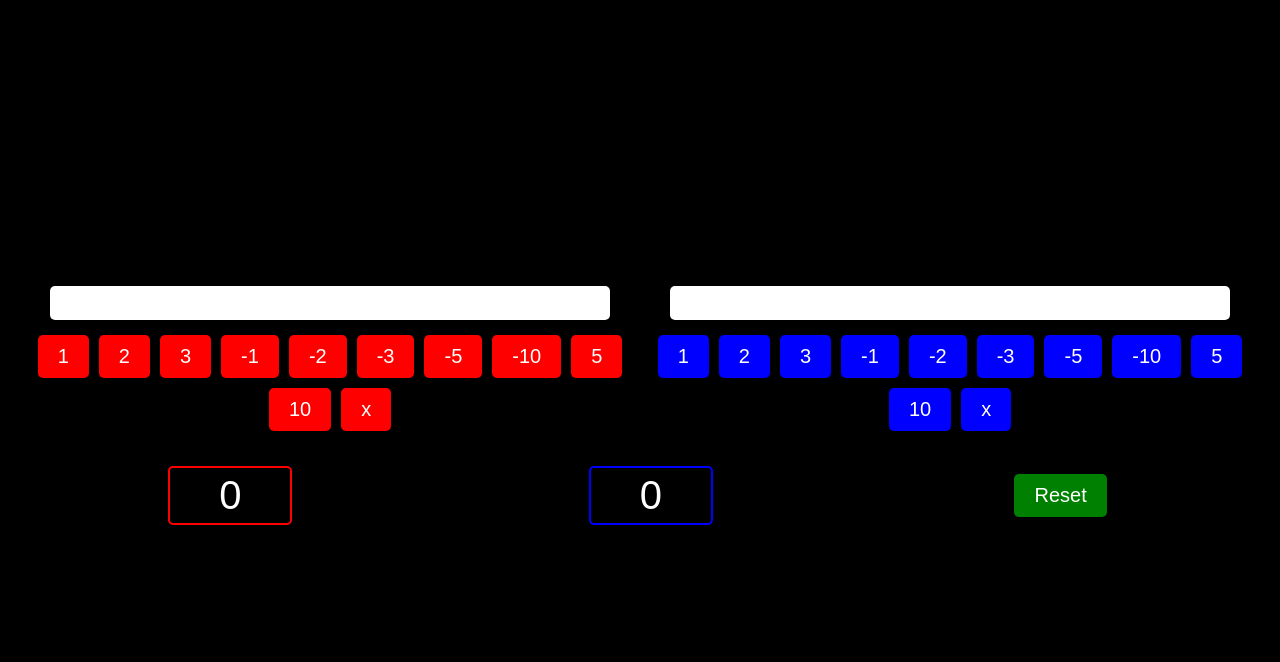
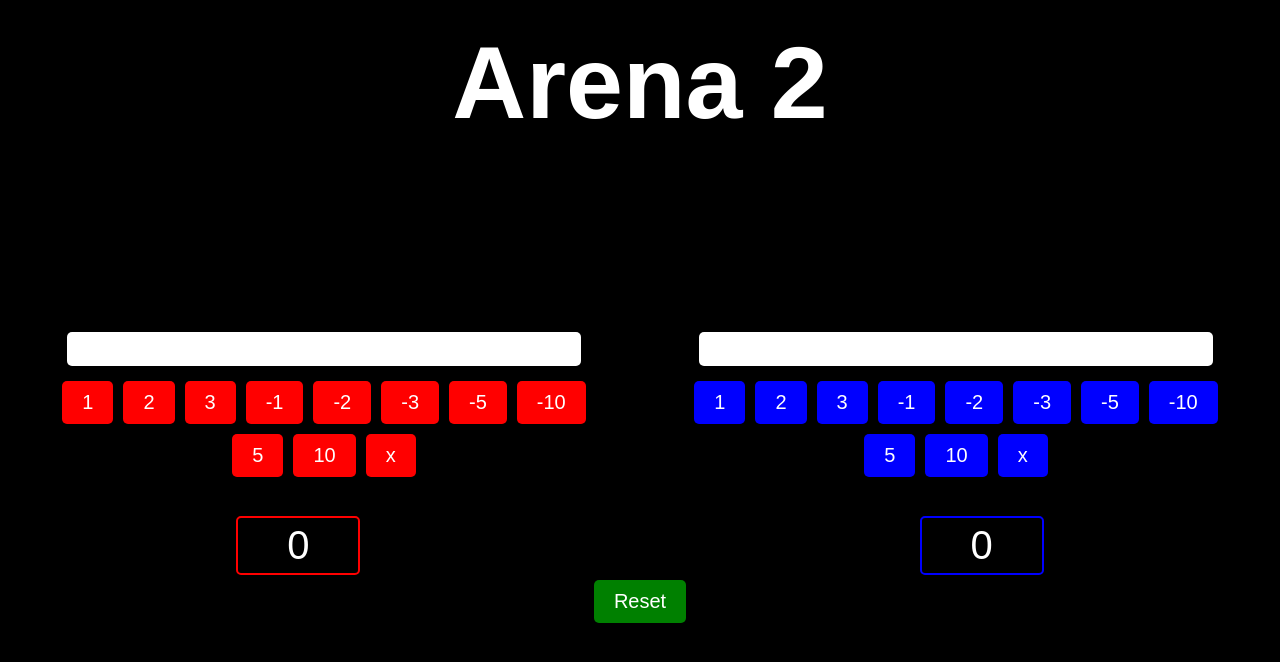
Before and after one commit to SyafiqCodes/SilatScoringSystem2, a website: page public/admin/index.html in a window 1280 px wide. Drawn offline with nearby package versions, Linux system fonts and the light colour scheme; no server answers.

Commit message:
Updated layout design

```diff
--- a/public/admin/index.html
+++ b/public/admin/index.html
@@ -7,6 +7,9 @@
     <link rel="stylesheet" href="styles.css">
 </head>
 <body>
+    <div id="header">
+        <h1>Arena 2</h1>
+    </div>
     <div id="scoring-system">
         <div class="jury-container">
             <div class="jury">
--- a/public/admin/styles.css
+++ b/public/admin/styles.css
@@ -1,11 +1,24 @@
 body {
   font-family: Arial, sans-serif;
   display: flex;
-    justify-content: center;
+  flex-direction: column;   /* Stack header above scoring */
   align-items: center;
+  justify-content: flex-start;
+  background-color: #000;
+  margin: 0;
+  color: white;
   height: 100vh;
   width: 100vw;
-    background-color: #000000;
+}
+
+#header {
+  width: 100%;
+  text-align: center;
+  margin-top: 3vh;
+  margin-bottom: 20vh;
+}
+#header h1 {
+  font-size: 8vw;
   margin: 0;
 }
 
@@ -23,9 +36,12 @@ body {
 }
 
 .jury-container {
-    display: flex;
-    justify-content: space-around;
-    width: 100%;
+    display: grid;
+    grid-template-columns: 1fr 1fr;   /* left & right columns */
+    align-items: start;
+    gap: 4rem;
+    width: min(1200px, 95%);
+    margin: 0 auto;
 }
 
 .jury {
@@ -81,34 +97,30 @@ button {
 }
 
 .controls {
-    display: flex;
-    justify-content: space-around;
+    display: grid;
+    grid-template-columns: 1fr auto 1fr;  /* left | center | right */
     align-items: center;
-    margin-top: 20px;
-    width: 100%;
+    column-gap: 2rem;
+    width: min(1200px, 95%);
+    margin: 24px auto 0;
 }
 
 #red-score {
+    grid-column: 1;          /* left column */
+    justify-self: center;
     font-size: 40px;
     color: white;
-    border: 2px solid red; /* Add red border */
+    border: 2px solid red;
     padding: 5px 10px;
     border-radius: 5px;
-    width: 100px; /* Adjust width to give more space */
+    width: 100px;
     text-align: center;
-}
-
-#blue-score {
-    font-size: 40px;
-    color: white;
-    border: 2px solid blue; /* Add blue border */
-    padding: 5px 10px;
-    border-radius: 5px;
-    width: 100px; /* Adjust width to give more space */
-    text-align: center;
+    margin: 0;               /* remove 10vw left margin */
 }
 
 #reset {
+    grid-column: 2;          /* middle column */
+    justify-self: center;
     background-color: green;
     color: white;
     padding: 10px 20px;
@@ -117,3 +129,16 @@ button {
     border-radius: 5px;
     cursor: pointer;
 }
+
+#blue-score {
+    grid-column: 3;          /* right column */
+    justify-self: center;
+    font-size: 40px;
+    color: white;
+    border: 2px solid blue;
+    padding: 5px 10px;
+    border-radius: 5px;
+    width: 100px;
+    text-align: center;
+    margin: 0;               /* remove 10vw left margin */
+}
--- a/public/jury/styles.css
+++ b/public/jury/styles.css
@@ -1,15 +1,25 @@
 body {
-    font-family: Arial, sans-serif;
-    display: flex;
-    justify-content: center;
-    align-items: center;
-    height: 100vh;
-    width: 100vw;
-    background-color: #000000;
-    margin: 0;
-    color: white;
+  font-family: Arial, sans-serif;
+  display: flex;
+  flex-direction: column;   /* Stack header above scoring */
+  align-items: center;
+  justify-content: flex-start;
+  background-color: #000;
+  margin: 0;
+  color: white;
+  height: 100vh;
+  width: 100vw;
 }
 
+#header {
+  width: 100%;
+  text-align: center;
+  margin-top: 2vh;
+}
+#header h1 {
+  font-size: 8vw;
+  margin: 0;
+}
 #scoring-system {
     display: flex;
     justify-content: space-around;
--- a/public/score/styles.css
+++ b/public/score/styles.css
@@ -1,20 +1,33 @@
 body {
   font-family: Arial, sans-serif;
   display: flex;
-    justify-content: center;
+  flex-direction: column;   /* Stack header above scoring */
   align-items: center;
+  justify-content: flex-start;
+  background-color: #000;
+  margin: 0;
+  color: white;
   height: 100vh;
   width: 100vw;
-    background-color: #000000;
+}
+
+#header {
+  width: 100%;
+  text-align: center;       /* Center “Arena 2” horizontally */
+  margin-top: 2vh;
+}
+
+#header h1 {
+  font-size: 8vw;
   margin: 0;
-    color: white;
 }
 
 #scoring-system {
   display: flex;
   justify-content: space-around;
+  align-items: flex-start;
   width: 100%;
-    height: 100%;
+  margin-top: 3vh;          /* spacing below the header */
 }
 
 .corner {
@@ -25,10 +38,9 @@ body {
   width: 45%;
 }
 
-h1 {
-    font-size: 8vw;
+h2 {
+  font-size: 6vw;
   margin: 0;
-    padding: 0;
 }
 
 .score {
@@ -40,12 +52,5 @@ h1 {
   text-align: center;
 }
 
-#red-score {
-    background-color: red;
-    color: white;
-}
-
-#blue-score {
-    background-color: blue;
-    color: white;
-}
+#red-score { background-color: red; color: white; }
+#blue-score { background-color: blue; color: white; }
```
Also changed, not shown: public/jury/index.html (+3 -0 lines), public/score/index.html (+5 -2 lines). Lines whose indentation alone changed are shown as unchanged.
